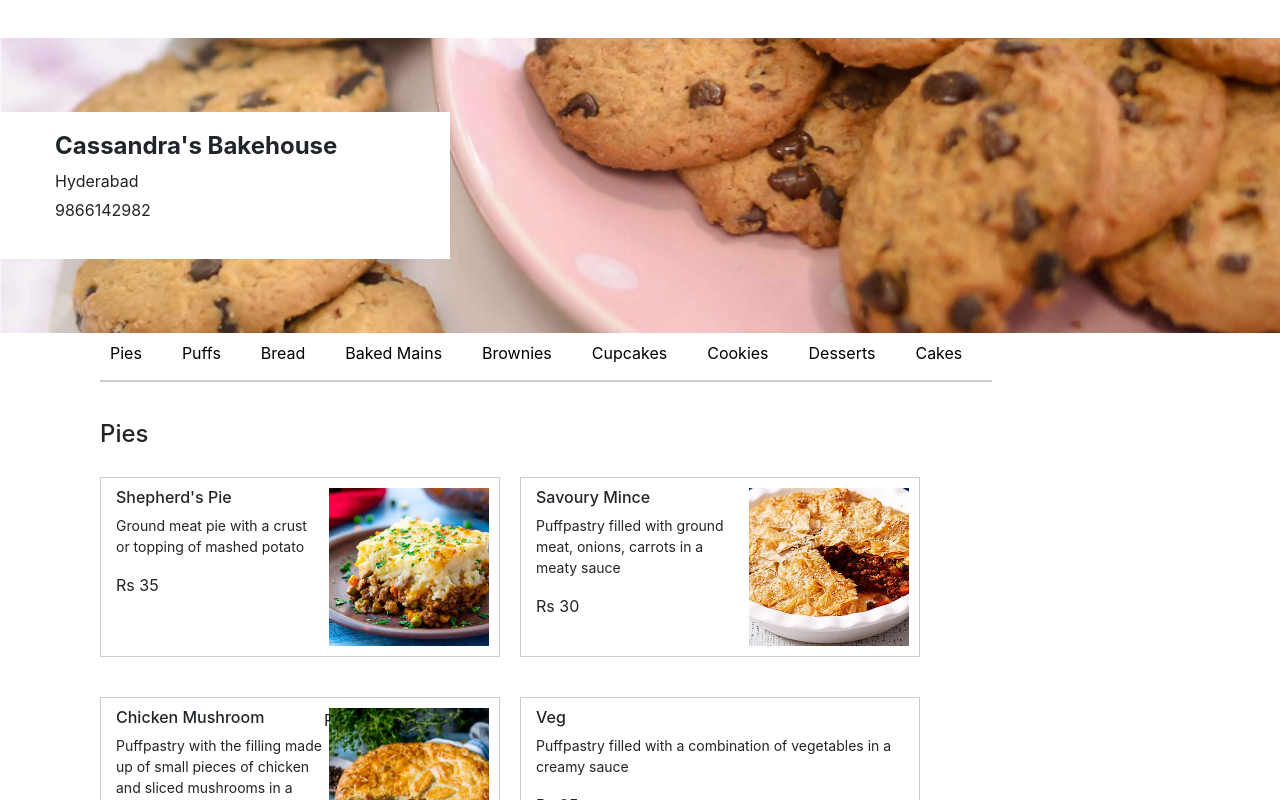
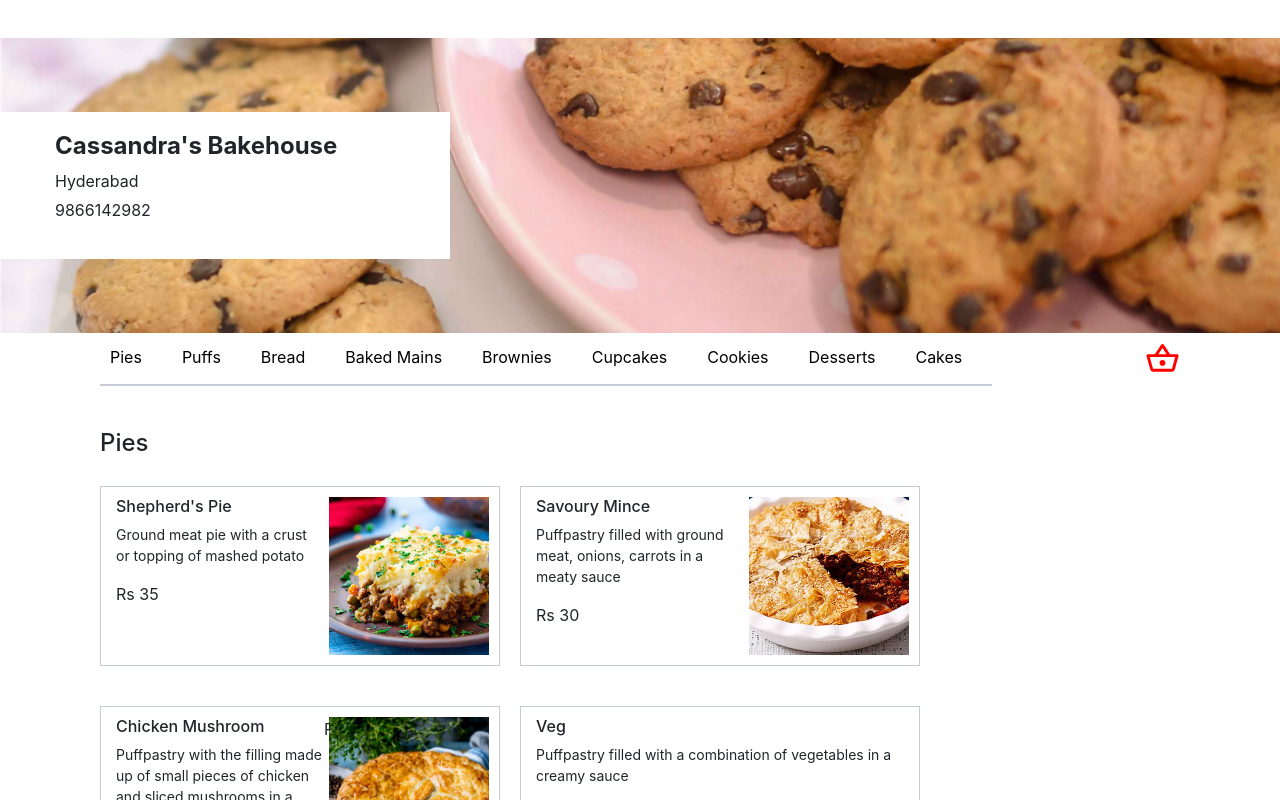
Before and after one commit to shernee/jevyan-web, a React (Create React App) app: page / in a window 1280 px wide. Shown: the top 800 px of the page. Built offline with nearby package versions, Linux system fonts and the light colour scheme.

Commit message:
create cart link on menu page

```diff
--- a/src/components/menu/category-header/index.css
+++ b/src/components/menu/category-header/index.css
@@ -1,6 +1,5 @@
 
 .navbar-custom {
-    min-width: 100%;
     background-color: white;
     position: sticky;
 }
@@ -18,6 +17,12 @@
     margin-bottom: 15px;
     padding-left: 10px;
     padding-right: 30px;
+}
+
+.cart-link {
+    right: 1px;
+    padding-bottom: 15px;
+    margin-left: 5px;
 }
 
 .active a:after {
--- a/src/components/menu/category-header/index.tsx
+++ b/src/components/menu/category-header/index.tsx
@@ -1,4 +1,6 @@
 import React from 'react'
+import { Link } from '@reach/router'
+import ShoppingBasketOutlinedIcon from '@material-ui/icons/ShoppingBasketOutlined'
 import './index.css'
 import ItemDetails from '../menu-card/items'
 
@@ -6,11 +8,18 @@
   const categories: Array<string> = Object.keys(ItemDetails)
   return (
     <nav className="navbar px-0 sticky-top navbar-expand navbar-custom">
-      <ul className="nav navbar-nav">
-        {categories.map((category, catIndex) => (
-          <li key={catIndex.toString()}><a href={`#${category}`}>{category}</a></li>
-        ))}
-      </ul>
+      <div className="container-fluid px-0">
+        <ul className="nav navbar-nav">
+          {categories.map((category, catIndex) => (
+            <li key={catIndex.toString()}><a href={`#${category}`}>{category}</a></li>
+          ))}
+        </ul>
+        <div className="cart-link">
+          <Link to="/cart">
+            <ShoppingBasketOutlinedIcon fontSize="large" style={{ color: 'red' }} />
+          </Link>
+        </div>
+      </div>
     </nav>
   )
 }
```
